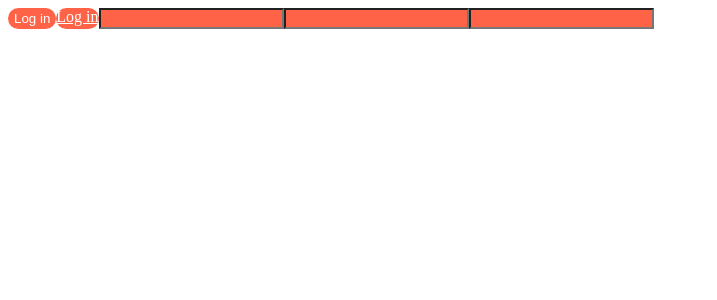
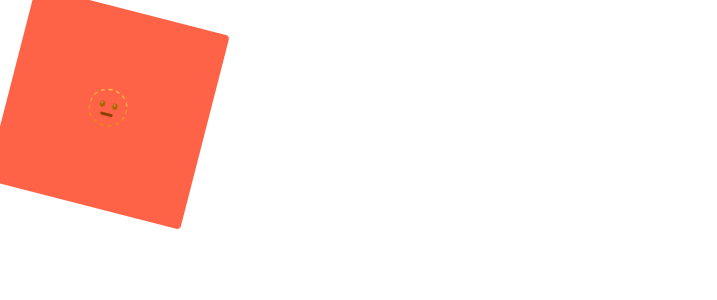
Before and after one commit to celine325/react-masterclass, a React (Create React App) app: page / in a window 1280 px wide. Shown: the top 300 px of the page, without its empty margins (0-717 px from the left). Built offline with nearby package versions, Linux system fonts and the light colour scheme.

Commit message:
2.4 Animations and Pseudo Selectors

```diff
--- a/src/App.js
+++ b/src/App.js
@@ -1,31 +1,48 @@
-import styled from "styled-components";
+import styled, { keyframes } from "styled-components";
 
-const Father = styled.div`
+const Wrapper = styled.div`
   display: flex;
 `;
 
-const Btn = styled.button`
-  color: white;
-  background-color: tomato;
-  border: 0;
-  border-radius: 15px;
+const rotationAnimation = keyframes`
+  0%{
+    transform: rotate(0deg);
+    border-radius : 0px;
+  }
+  50%{
+    transform: rotate(360deg);
+    border-radius: 100px;
+  }
+  100%{
+    transform: rotate(0deg);
+    border-radius : 0px;
+  }
 `;
 
-const Input = styled.input.attrs({ required: true })`
+const Box = styled.div`
+  height: 200px;
+  width: 200px;
   background-color: tomato;
+  align-items: center;
+  display: flex;
+  justify-content: center;
+  animation: ${rotationAnimation} 1s linear infinite;
+  span {
+    font-size: 36px;
+    &:hover {
+      //== span:hover
+      font-size: 40px;
+    }
+  }
 `;
 
 function App() {
   return (
-    <Father as="header">
-      <Btn>Log in</Btn>
-      <Btn as="a" href="/">
-        Log in
-      </Btn>
-      <Input />
-      <Input />
-      <Input />
-    </Father>
+    <Wrapper>
+      <Box>
+        <span>🫥</span>
+      </Box>
+    </Wrapper>
   );
 }
 
```
